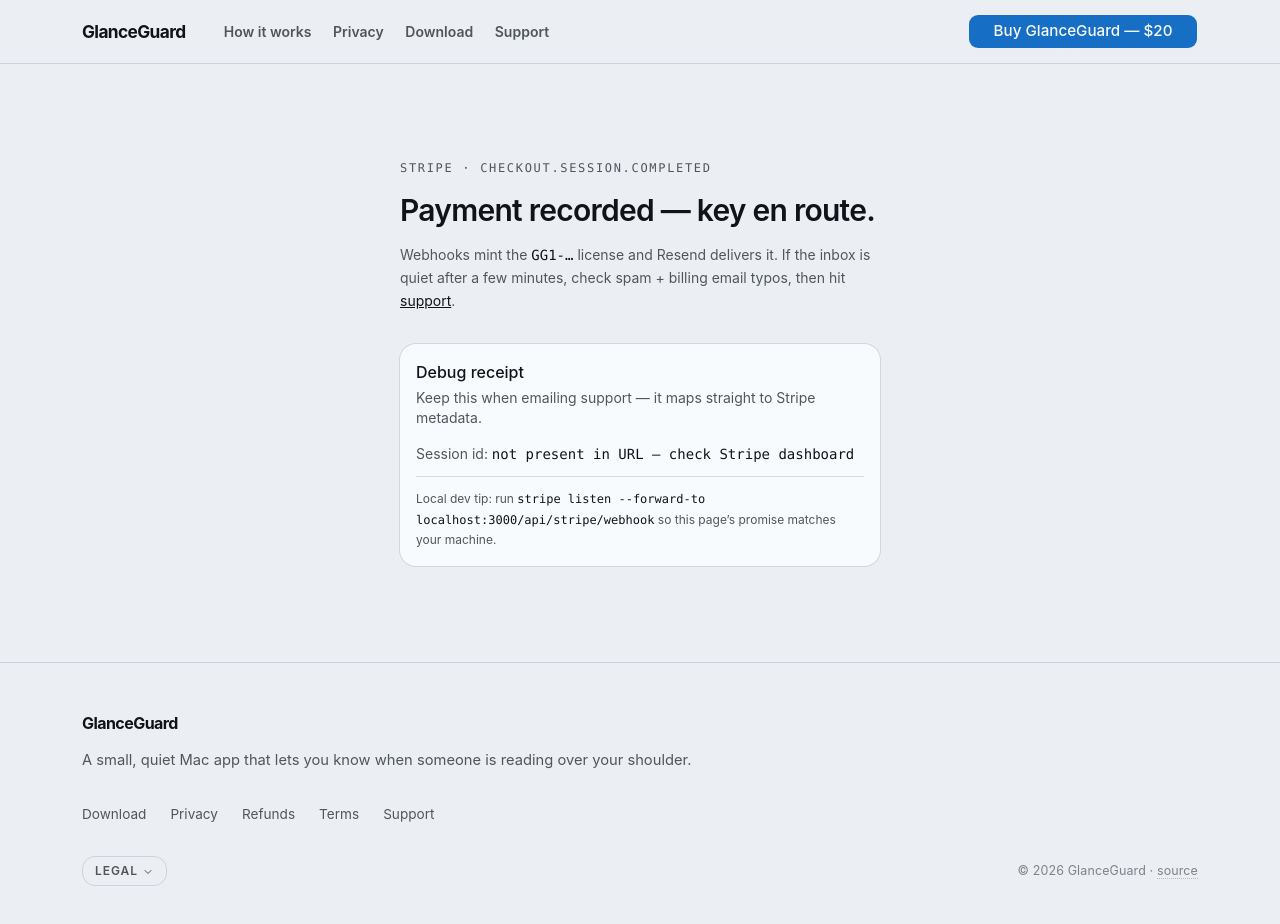
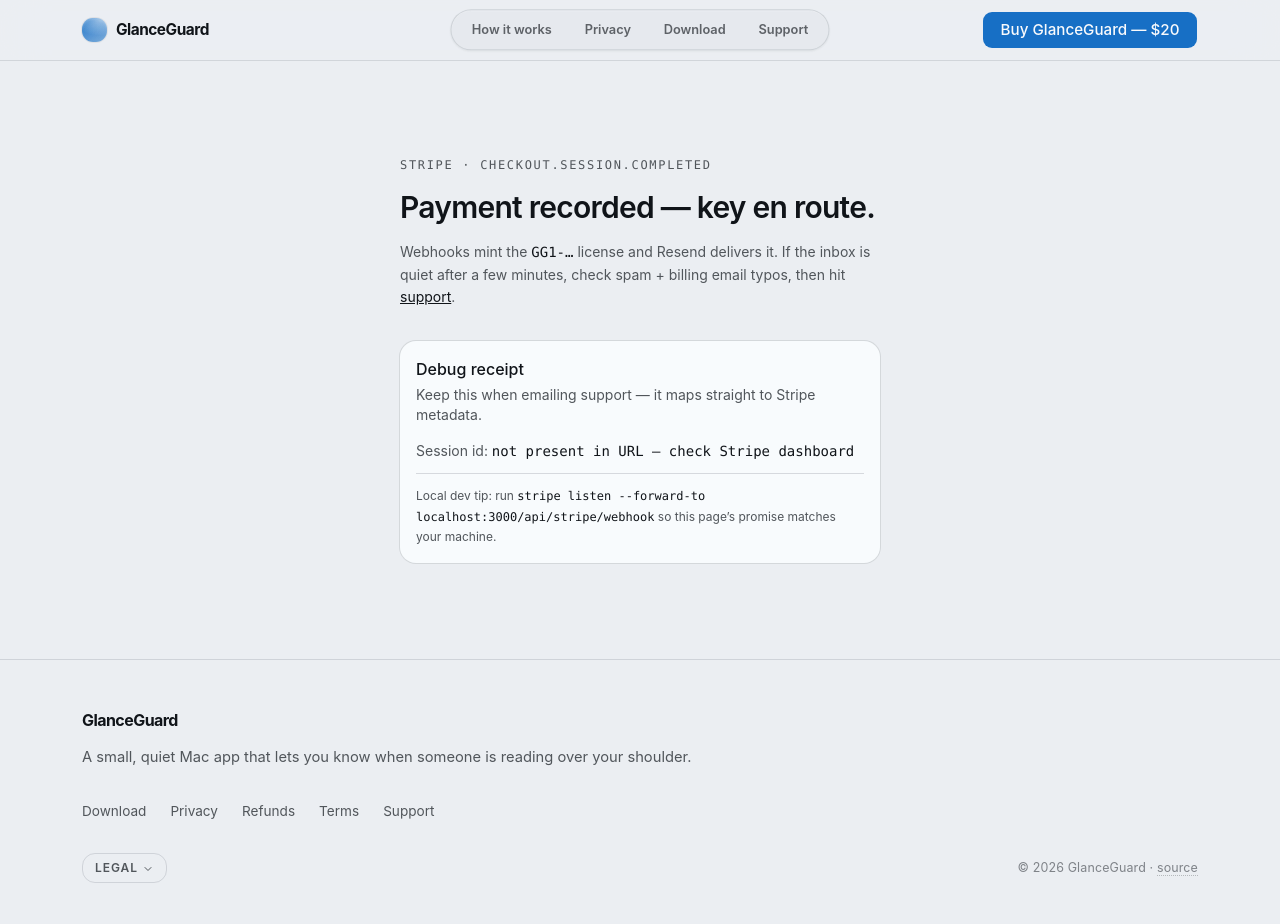
Before and after one commit to Subatix/glanceguard_landing, a Next.js app: page /checkout/success in a window 1280 px wide. Shown: the top 924 px of the page. Built offline with nearby package versions, Linux system fonts and the light colour scheme; no server answers.

Commit message:
landing: rebuild header with centered rail and mobile menu
Co-authored-by: Cursor <cursoragent@cursor.com>

```diff
--- a/app/globals.css
+++ b/app/globals.css
@@ -149,54 +149,242 @@
 }
 
 .site-header {
-  background: color-mix(in oklch, var(--background) 88%, transparent);
-  border-bottom: 1px solid var(--border);
+  -webkit-backdrop-filter: blur(22px) saturate(150%);
+  backdrop-filter: blur(22px) saturate(150%);
+  background: color-mix(in oklch, var(--background) 76%, transparent);
+  border-bottom: 1px solid color-mix(in oklch, var(--border) 94%, transparent);
   position: sticky;
   top: 0;
-  z-index: 40;
-  backdrop-filter: blur(18px);
+  z-index: 80;
+}
+
+@media (prefers-color-scheme: dark) {
+  .site-header {
+    background: color-mix(in oklch, var(--background) 70%, transparent);
+  }
 }
 
 .site-header__inner {
   align-items: center;
   display: flex;
-  gap: clamp(1rem, 3vw, 2.5rem);
+  gap: clamp(1rem, 3vw, 1.85rem);
   margin: 0 auto;
   max-width: 1180px;
-  padding: 0.9rem clamp(1rem, 4vw, 2rem);
+  min-height: 3.125rem;
+  padding: 0.7rem clamp(1rem, 4vw, 2rem);
+  position: relative;
 }
 
 .site-header__brand {
+  align-items: center;
   color: var(--foreground);
-  font-size: 1.08rem;
-  font-weight: 720;
-  letter-spacing: -0.035em;
+  display: inline-flex;
+  flex-shrink: 0;
+  font-size: clamp(0.9625rem, 1vw, 1rem);
+  font-weight: 650;
+  gap: 0.58rem;
+  letter-spacing: -0.03em;
+  text-decoration: none;
 }
 
-.site-header__nav {
-  display: flex;
-  gap: 1.35rem;
+.site-header__brand:focus-visible {
+  border-radius: 10px;
+  outline: 2px solid color-mix(in oklch, var(--ring) 80%, transparent);
+  outline-offset: 3px;
 }
 
-.site-header__link {
-  color: var(--muted-foreground);
-  font-size: 0.875rem;
-  font-weight: 560;
-  transition: color 140ms ease;
+.site-header__glyph {
+  background:
+    radial-gradient(
+      ellipse 140% 90% at 70% 12%,
+      color-mix(in oklch, var(--primary-foreground) 45%, transparent) 0,
+      transparent 68%
+    ),
+    linear-gradient(
+      148deg,
+      color-mix(in oklch, var(--primary) 96%, transparent),
+      color-mix(in oklch, var(--primary) 52%, transparent)
+    );
+  border-radius: clamp(9px, 1.4vw, 11px);
+  box-shadow:
+    inset 0 2px 2px oklch(1 0 0 / 0.18),
+    0 0 0 1px oklch(0 0 0 / 0.06);
+  flex-shrink: 0;
+  height: 1.54rem;
+  width: 1.54rem;
 }
 
-.site-header__link:hover {
-  color: var(--foreground);
+@media (prefers-color-scheme: dark) {
+  .site-header__glyph {
+    box-shadow:
+      inset 0 1px 0 oklch(1 0 0 / 0.12),
+      0 0 0 1px oklch(0 0 0 / 0.42);
+  }
 }
 
-.site-header__buy {
-  margin-left: auto;
-  width: min(230px, 38vw);
+.site-header__rail {
+  display: none;
 }
 
-.site-header__button {
-  min-height: 2.15rem;
+@media (min-width: 901px) {
+  .site-header__rail {
+    display: flex;
+    left: 50%;
+    pointer-events: auto;
+    position: absolute;
+    top: 50%;
+    translate: -50% -50%;
+  }
+
+  .site-header__rail-track {
+    align-items: center;
+    background: color-mix(in oklch, var(--muted) 40%, transparent);
+    border: 1px solid color-mix(in oklch, var(--border) 93%, transparent);
+    border-radius: 999px;
+    box-shadow: var(--gg-shadow-tight), inset 0 1px 0 oklch(1 0 0 / 0.14);
+    display: flex;
+    gap: 0.15rem;
+    padding: 0.32rem;
+  }
+
+  .site-header__rail-link {
+    border-radius: 999px;
+    color: color-mix(in oklch, var(--muted-foreground) 92%, transparent);
+    font-family: var(--font-sans);
+    font-size: 0.8rem;
+    font-weight: 560;
+    line-height: 1.22;
+    padding: 0.42rem 0.95rem;
+    text-decoration: none;
+    transition:
+      background 130ms ease,
+      color 130ms ease;
+    white-space: nowrap;
+  }
+
+  .site-header__rail-link:hover {
+    background: color-mix(in oklch, var(--gg-surface-raised) 75%, transparent);
+    color: var(--foreground);
+  }
+
+  .site-header__rail-link:focus-visible {
+    outline: 2px solid color-mix(in oklch, var(--ring) 80%, transparent);
+    outline-offset: 2px;
+  }
+}
+
+.site-header__end {
+  align-items: center;
+  column-gap: 0.62rem;
+  display: flex;
+  flex-shrink: 0;
+  margin-left: auto;
+}
+
+.site-header__drawer {
+  position: relative;
+}
+
+.site-header__drawer-trigger {
+  align-items: center;
+  background: color-mix(in oklch, var(--card) 70%, transparent);
+  border: 1px solid color-mix(in oklch, var(--border) 90%, transparent);
+  border-radius: min(var(--radius-md), 12px);
+  color: color-mix(in oklch, var(--foreground) 96%, transparent);
+  cursor: pointer;
+  display: grid;
+  height: 2.35rem;
+  list-style: none;
+  place-items: center;
+  transition:
+    border-color 130ms ease,
+    background 130ms ease;
+  width: 2.52rem;
+}
+
+.site-header__drawer-trigger::-webkit-details-marker {
+  display: none;
+}
+
+.site-header__drawer-trigger:hover {
+  background: color-mix(in oklch, var(--muted) 45%, transparent);
+}
+
+.site-header__drawer-lines {
+  display: flex;
+  flex-direction: column;
+  gap: 5px;
+  width: 0.94rem;
+}
+
+.site-header__drawer-lines span {
+  background: currentColor;
+  border-radius: 2px;
+  height: 2px;
   width: 100%;
+}
+
+.site-header__drawer[open] > .site-header__drawer-trigger {
+  background: color-mix(in oklch, var(--muted) 54%, transparent);
+  border-color: color-mix(in oklch, var(--primary) 42%, transparent);
+}
+
+.site-header__drawer-panel {
+  background: color-mix(in oklch, var(--card) 99%, transparent);
+  border: 1px solid var(--border);
+  border-radius: 14px;
+  box-shadow: var(--gg-shadow-panel);
+  overflow: hidden;
+  padding: 0.35rem;
+  position: absolute;
+  right: 0;
+  top: calc(100% + 8px);
+  width: min(17.75rem, 86vw);
+  z-index: 90;
+}
+
+.site-header__drawer-panel nav {
+  display: flex;
+  flex-direction: column;
+  gap: 0.12rem;
+}
+
+.site-header__drawer-link {
+  border-radius: 10px;
+  color: var(--foreground);
+  font-family: var(--font-sans);
+  font-size: 0.875rem;
+  font-weight: 540;
+  line-height: 1.34;
+  padding: 0.58rem 0.74rem;
+  text-decoration: none;
+  transition: background 125ms ease;
+}
+
+.site-header__drawer-link:hover {
+  background: color-mix(in oklch, var(--muted) 52%, transparent);
+}
+
+.site-header__drawer-link:focus-visible {
+  outline: 2px solid color-mix(in oklch, var(--ring) 80%, transparent);
+  outline-offset: 1px;
+}
+
+.site-header__buy-btn {
+  min-height: 2.35rem;
+  min-width: 9rem;
+  padding-inline: 1rem;
+  white-space: nowrap;
+}
+
+@media (min-width: 901px) {
+  .site-header__drawer {
+    display: none !important;
+  }
+
+  .site-header__buy-btn {
+    min-width: clamp(11rem, 18vw, 13.5rem);
+  }
 }
 
 .home-hero {
@@ -952,14 +1140,6 @@
 }
 
 @media (max-width: 900px) {
-  .site-header__nav {
-    display: none;
-  }
-
-  .site-header__buy {
-    width: min(220px, 54vw);
-  }
-
   .home-hero__inner,
   .threat-model,
   .trace-section__grid,
@@ -978,15 +1158,6 @@
 }
 
 @media (max-width: 640px) {
-  .site-header__inner {
-    align-items: flex-start;
-    flex-direction: column;
-  }
-
-  .site-header__buy {
-    margin-left: 0;
-    width: 100%;
-  }
 
   .hero-scene__body {
     grid-template-columns: 1fr;
--- a/components/marketing/site-header.tsx
+++ b/components/marketing/site-header.tsx
@@ -9,6 +9,23 @@ const navLinks = [
   { href: "/support", label: "Support" },
 ] as const;
 
+function NavLinks({ variant }: { variant: "desktop" | "drawer" }) {
+  const linkClass =
+    variant === "desktop"
+      ? "site-header__rail-link"
+      : "site-header__drawer-link";
+
+  return (
+    <>
+      {navLinks.map((l) => (
+        <Link key={l.href} href={l.href} className={linkClass}>
+          {l.label}
+        </Link>
+      ))}
+    </>
+  );
+}
+
 export function SiteHeader() {
   return (
     <header className="site-header">
@@ -18,26 +35,37 @@ export function SiteHeader() {
           className="site-header__brand"
           aria-label="GlanceGuard home"
         >
+          <span className="site-header__glyph" aria-hidden />
           GlanceGuard
         </Link>
 
         <nav
+          className="site-header__rail"
           aria-label="Site navigation"
-          className="site-header__nav"
         >
-          {navLinks.map((l) => (
-            <Link
-              key={l.href}
-              href={l.href}
-              className="site-header__link"
-            >
-              {l.label}
-            </Link>
-          ))}
+          <div className="site-header__rail-track">
+            <NavLinks variant="desktop" />
+          </div>
         </nav>
 
-        <div className="site-header__buy">
-          <BuyCheckoutButton size="sm" className="site-header__button" />
+        <div className="site-header__end">
+          <details className="site-header__drawer">
+            <summary className="site-header__drawer-trigger">
+              <span className="site-header__drawer-lines" aria-hidden>
+                <span />
+                <span />
+                <span />
+              </span>
+              <span className="sr-only">Site menu</span>
+            </summary>
+            <div className="site-header__drawer-panel">
+              <nav aria-label="Sections">
+                <NavLinks variant="drawer" />
+              </nav>
+            </div>
+          </details>
+
+          <BuyCheckoutButton size="sm" className="site-header__buy-btn shrink-0" />
         </div>
       </div>
     </header>
```
